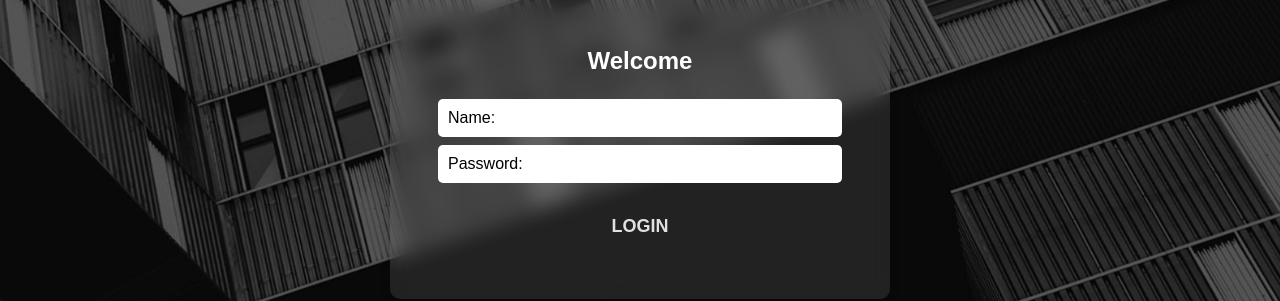
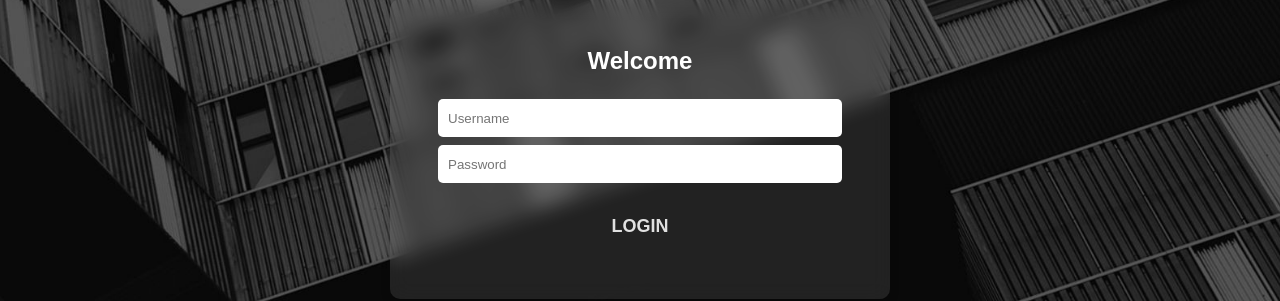
Before and after one commit to ashwathhhhh/Easy-College, a Flask app: page / in a window 1280 px wide. Shown: the part 251-552 px from the top of the page. Run offline with Flask 3, Linux system fonts and the light colour scheme.

Commit message:
added placeholder

```diff
--- a/templates/login.html
+++ b/templates/login.html
@@ -154,12 +154,11 @@
 <div class="login-container">
     <h2>Welcome</h2>
     <form action="#" method="POST">
-        <div class="input-field"> <p>Name:</p>
-            <p><input type="text" name = "nm"></p>
+        <div class="input-field">
+            <p><input  placeholder="Username" type="text" name = "nm"></p>
         </div>
         <div class="input-field">
-            <p>Password:</p>
-            <p><input type="password" name = "pw"></p>
+            <p><input placeholder="Password" type="password" name = "pw"></p>
         </div>
         <button class="login-btn">LOGIN</button>
     </form>
```
